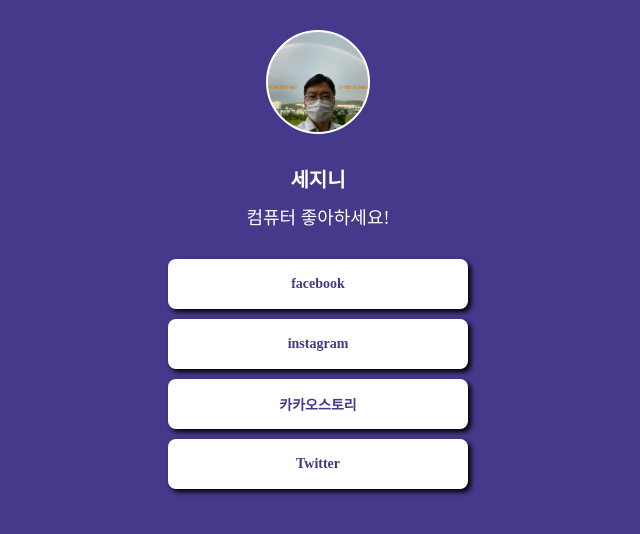
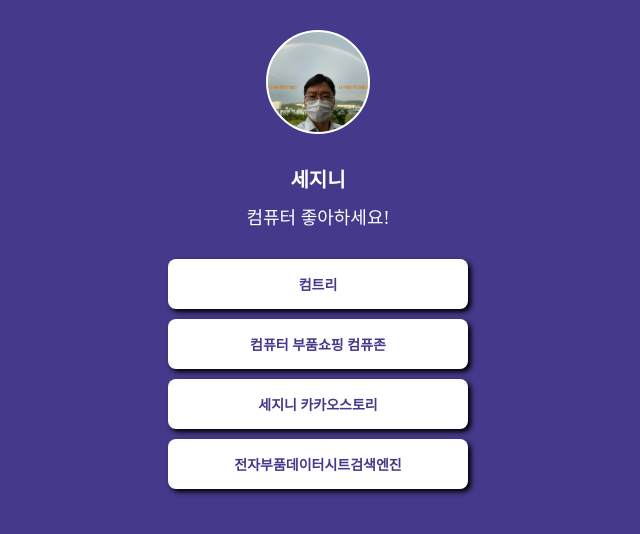
Before and after one commit to sujibba/myhome, a plain HTML site: page index.html in a window 1280 px wide. Shown: the whole page, without its empty margins (322-962 px from the left). Drawn offline with Linux system fonts and the light colour scheme; a web font is replaced by a local one.

Commit message:
Update index.html

```diff
--- a/index.html
+++ b/index.html
@@ -89,10 +89,10 @@
             <div class="profile"></div>
             <h1 class="main">세지니</h1>
             <p class="sub">컴퓨터 좋아하세요!</p>
-            <a target="_blank" href="https://spartacodingclub.kr/">facebook</a>
-            <a target="_blank" href="https://hanghae99.spartacodingclub.kr/">instagram</a>
-            <a target="_blank" href="https://chang.spartacodingclub.kr/">카카오스토리</a>
-            <a target="_blank" href="https://ddingdong.spartacodingclub.kr/">Twitter</a>
+            <a target="_blank" href="http://www.comtree.co.kr/">컴트리</a>
+            <a target="_blank" href="https://www.compuzone.co.kr/main/main.htm">컴퓨터 부품쇼핑 컴퓨존</a>
+            <a target="_blank" href="https://story.kakao.com/jin565kr">세지니 카카오스토리</a>
+            <a target="_blank" href="https://www.alldatasheet.co.kr/?gclid=EAIaIQobChMIiePQy9XO4gIVTaSWCh1eugGkEAEYASAAEgIZRPD_BwE">전자부품데이터시트검색엔진</a>
         </div>
 
     </body>
```
